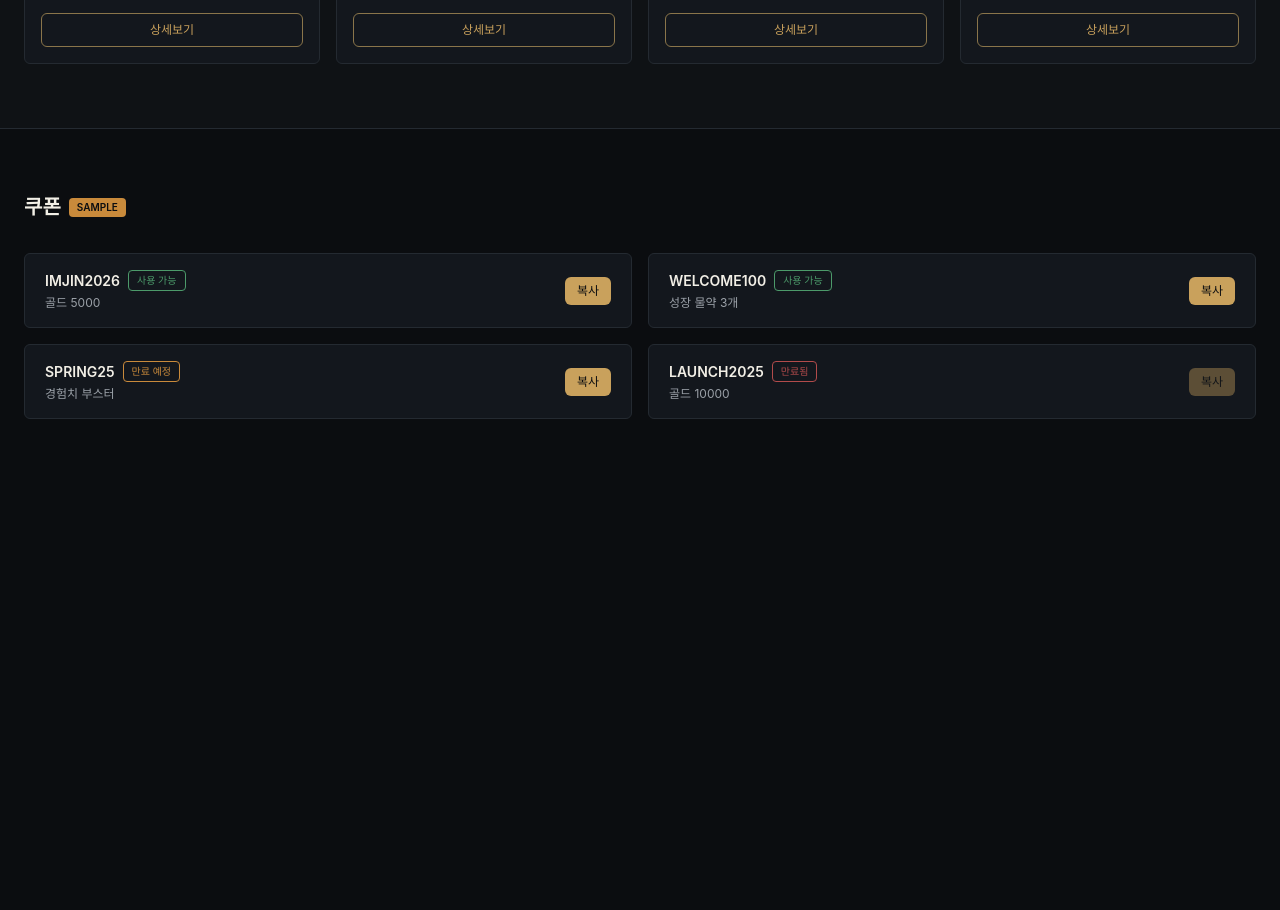
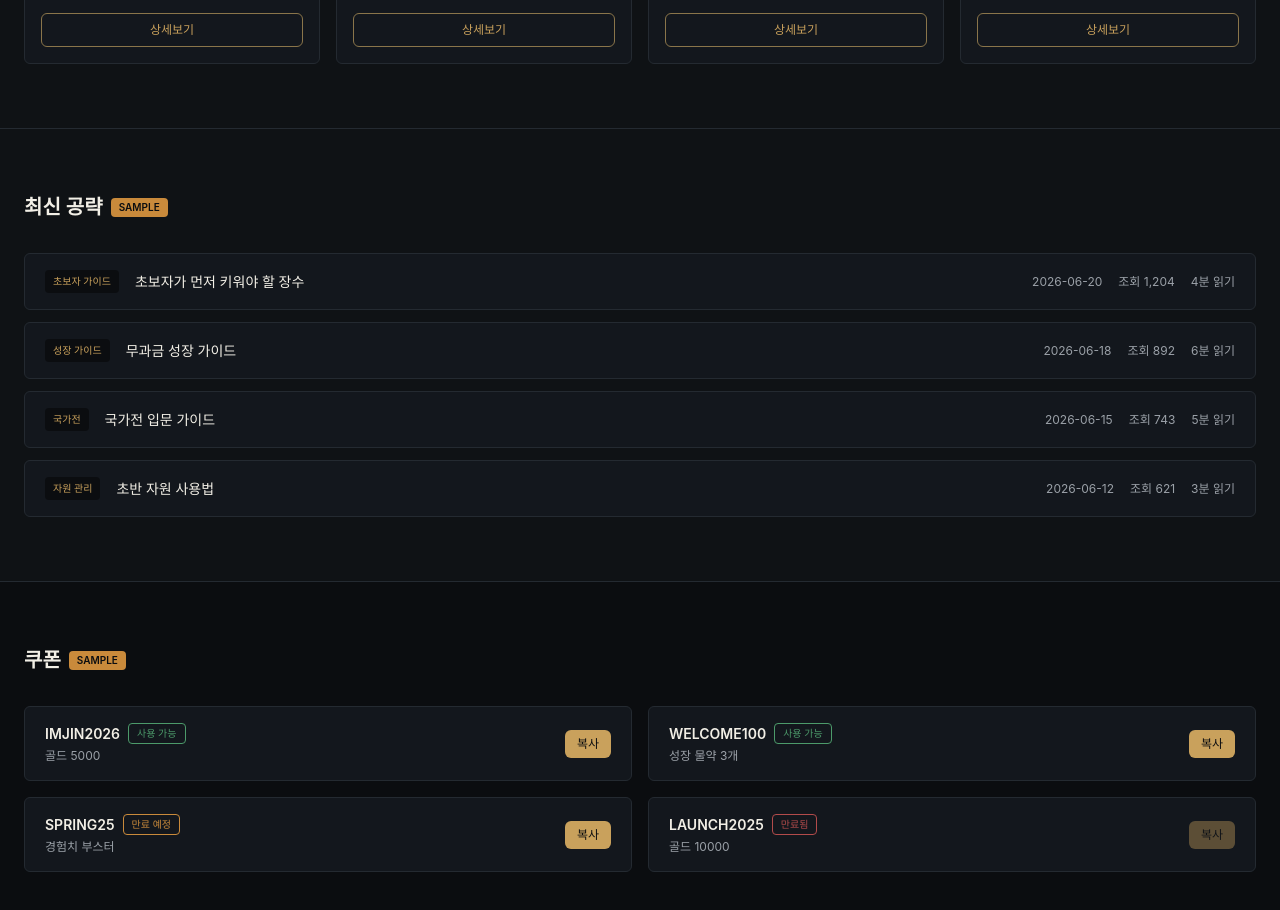
Before and after one commit to centgkr/imfin-gg, a Next.js app: page / in a window 1280 px wide. Shown: the part 1680-2590 px from the top of the page. Before the commit the page ends 2163 px from the top, so only its background shows below. Built offline with nearby package versions, Linux system fonts and the light colour scheme.

Commit message:
최신 공략 섹션 추가

```diff
--- /dev/null
+++ b/src/app/components/layout/Guides.tsx
@@ -0,0 +1,63 @@
+interface Guide {
+  category: string;
+  title: string;
+  date: string;
+  views: number;
+  readTime: number;
+}
+
+const sampleGuides: Guide[] = [
+  { category: "초보자 가이드", title: "초보자가 먼저 키워야 할 장수", date: "2026-06-20", views: 1204, readTime: 4 },
+  { category: "성장 가이드", title: "무과금 성장 가이드", date: "2026-06-18", views: 892, readTime: 6 },
+  { category: "국가전", title: "국가전 입문 가이드", date: "2026-06-15", views: 743, readTime: 5 },
+  { category: "자원 관리", title: "초반 자원 사용법", date: "2026-06-12", views: 621, readTime: 3 },
+];
+
+export default function Guides() {
+  return (
+    <section className="w-full py-16 border-t" style={{ backgroundColor: "var(--bg-secondary)", borderColor: "var(--border)" }}>
+      <div className="max-w-[1280px] mx-auto px-6">
+        <div className="flex items-center gap-2 mb-8">
+          <h2 className="text-xl font-semibold" style={{ color: "var(--text-primary)" }}>
+            최신 공략
+          </h2>
+          <span
+            className="text-[10px] font-semibold px-2 py-0.5 rounded"
+            style={{ backgroundColor: "var(--warning)", color: "#0B0D10" }}
+          >
+            SAMPLE
+          </span>
+        </div>
+
+        <div className="space-y-3">
+          {sampleGuides.map((g) => (
+            <a
+              key={g.title}
+              href="#"
+              className="flex items-center justify-between px-5 py-4 border rounded-md transition-colors"
+              style={{ backgroundColor: "var(--surface)", borderColor: "var(--border)" }}
+            >
+              <div className="flex items-center gap-4">
+                <span
+                  className="text-[10px] font-medium px-2 py-1 rounded"
+                  style={{ backgroundColor: "var(--bg-primary)", color: "var(--gold-primary)" }}
+                >
+                  {g.category}
+                </span>
+                <span className="text-sm font-medium" style={{ color: "var(--text-primary)" }}>
+                  {g.title}
+                </span>
+              </div>
+
+              <div className="flex items-center gap-4 text-xs" style={{ color: "var(--text-secondary)" }}>
+                <span>{g.date}</span>
+                <span>조회 {g.views.toLocaleString()}</span>
+                <span>{g.readTime}분 읽기</span>
+              </div>
+            </a>
+          ))}
+        </div>
+      </div>
+    </section>
+  );
+}
--- a/src/app/page.tsx
+++ b/src/app/page.tsx
@@ -3,6 +3,7 @@ import Hero from "@/app/components/layout/Hero";
 import QuickMenu from "@/app/components/layout/QuickMenu";
 import WeeklyMeta from "@/app/components/layout/WeeklyMeta";
 import PowerfulChampions from "@/app/components/layout/PowerfulChampions";
+import Guides from "@/app/components/layout/Guides";
 import Coupons from "@/app/components/layout/Coupons";
 
 export default function Home() {
@@ -13,6 +14,7 @@ export default function Home() {
       <QuickMenu />
       <WeeklyMeta />
       <PowerfulChampions />
+      <Guides />
       <Coupons />
     </main>
   );
```
